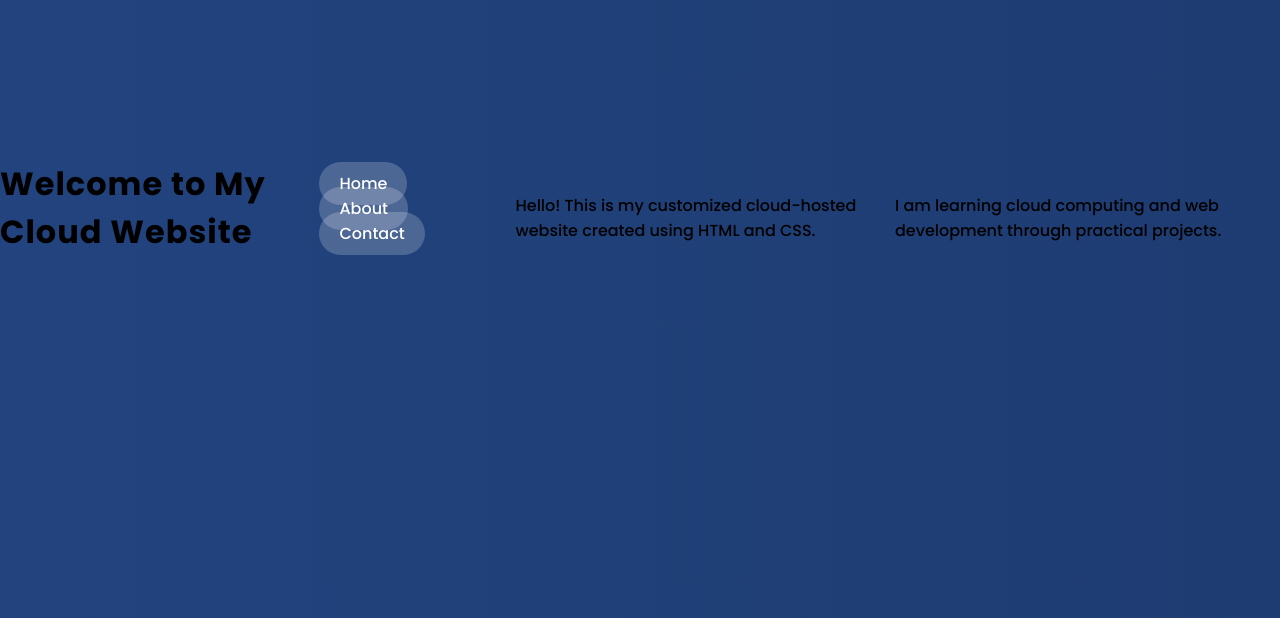
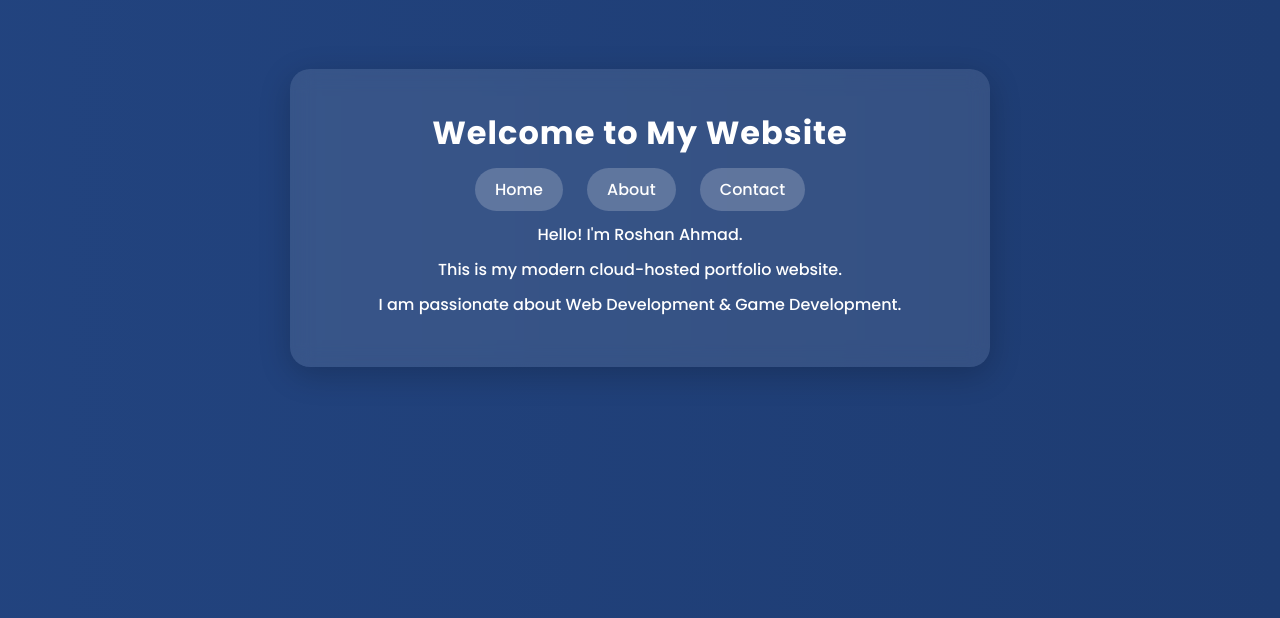
Before and after one commit to RoshanAhmad/mywebsite, a plain HTML site: page index.html in a window 1280 px wide. Shown: the part 182-800 px from the top of the page. Drawn offline with Linux system fonts and the light colour scheme.

Commit message:
Revise homepage title and content
Updated the title and content of the homepage to reflect a personal portfolio.

```diff
--- a/index.html
+++ b/index.html
@@ -1,14 +1,15 @@
 <!DOCTYPE html>
 <html>
-
 <head>
-<title>My Cloud Website</title>
+<title>Home</title>
 <link rel="stylesheet" href="style.css">
 </head>
 
 <body>
 
-<h1>Welcome to My Cloud Website</h1>
+<div class="container">
+
+<h1>Welcome to My Website</h1>
 
 <nav>
 <a href="index.html">Home</a>
@@ -16,13 +17,11 @@
 <a href="contact.html">Contact</a>
 </nav>
 
-<p>
-Hello! This is my customized cloud-hosted website created using HTML and CSS.
-</p>
+<p>Hello! I'm Roshan Ahmad.</p>
+<p>This is my modern cloud-hosted portfolio website.</p>
+<p>I am passionate about Web Development & Game Development.</p>
 
-<p>
-I am learning cloud computing and web development through practical projects.
-</p>
+</div>
 
 </body>
 </html>
```
